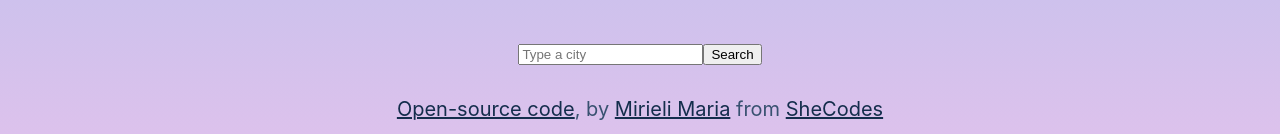
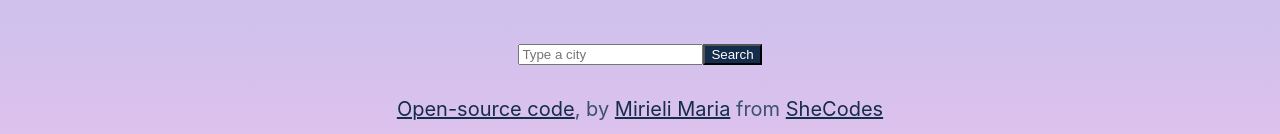
Before and after one commit to mirielimacedo/my-app-weather, a React (Create React App) app: page / in a window 1280 px wide. Shown: the part 375-509 px from the top of the page. Built offline with nearby package versions, Linux system fonts and the light colour scheme.

Commit message:
preview changes

```diff
--- a/src/App.css
+++ b/src/App.css
@@ -24,3 +24,8 @@
   font-size: 20px;
 
 }
+
+.button {
+  background-color: #142d4c;
+  color:white;
+}
--- a/src/WeatherSearch.js
+++ b/src/WeatherSearch.js
@@ -20,7 +20,7 @@ export default function WeatherSearch({ onCityChange }) {
         value={inputCity}
         placeholder="Type a city"
       />
-      <input type="submit" value="Search" />
+      <input type="submit" value="Search" className="button" />
     </form>
   );
 }
```
Also changed, not shown: src/index.css (line endings or trailing spaces).
